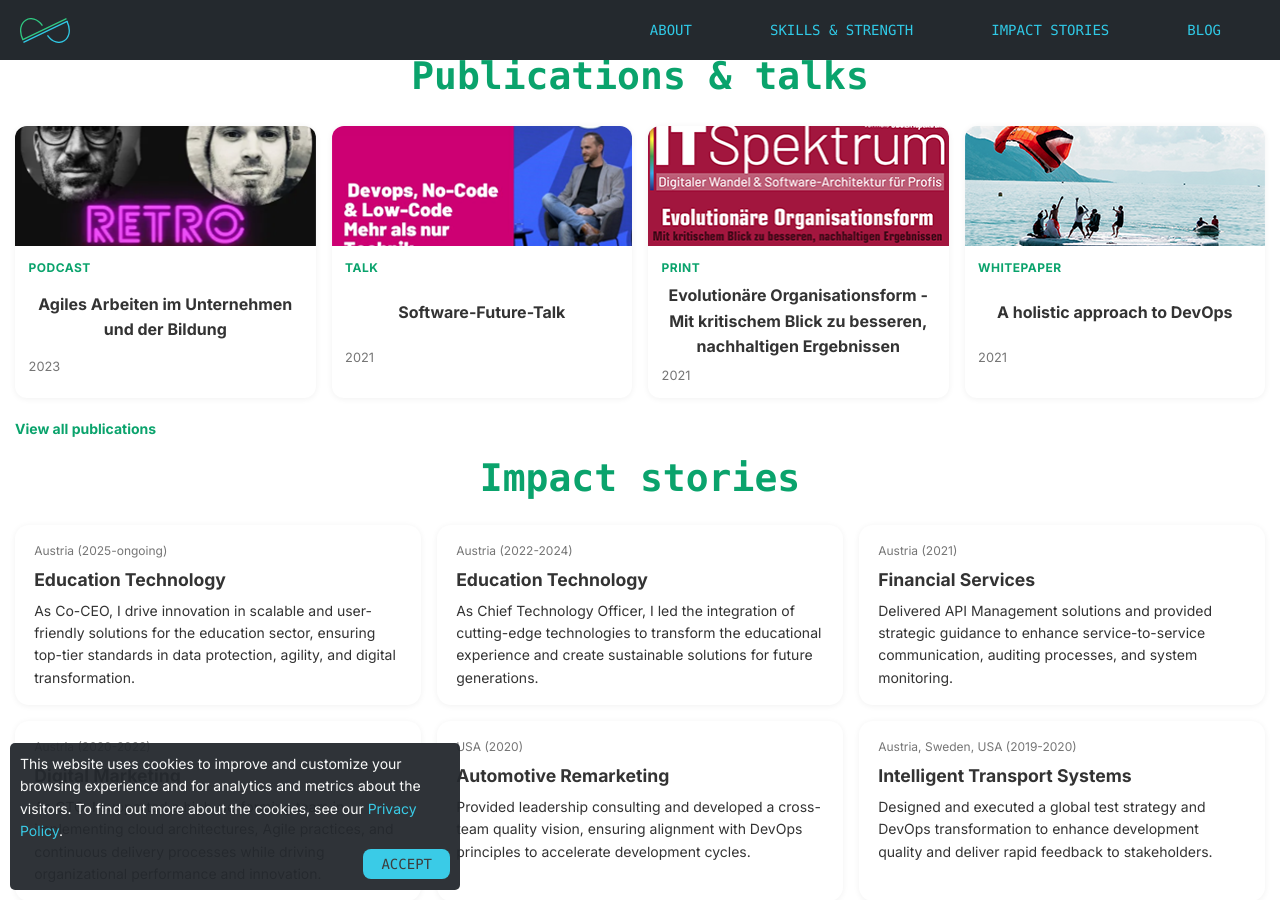
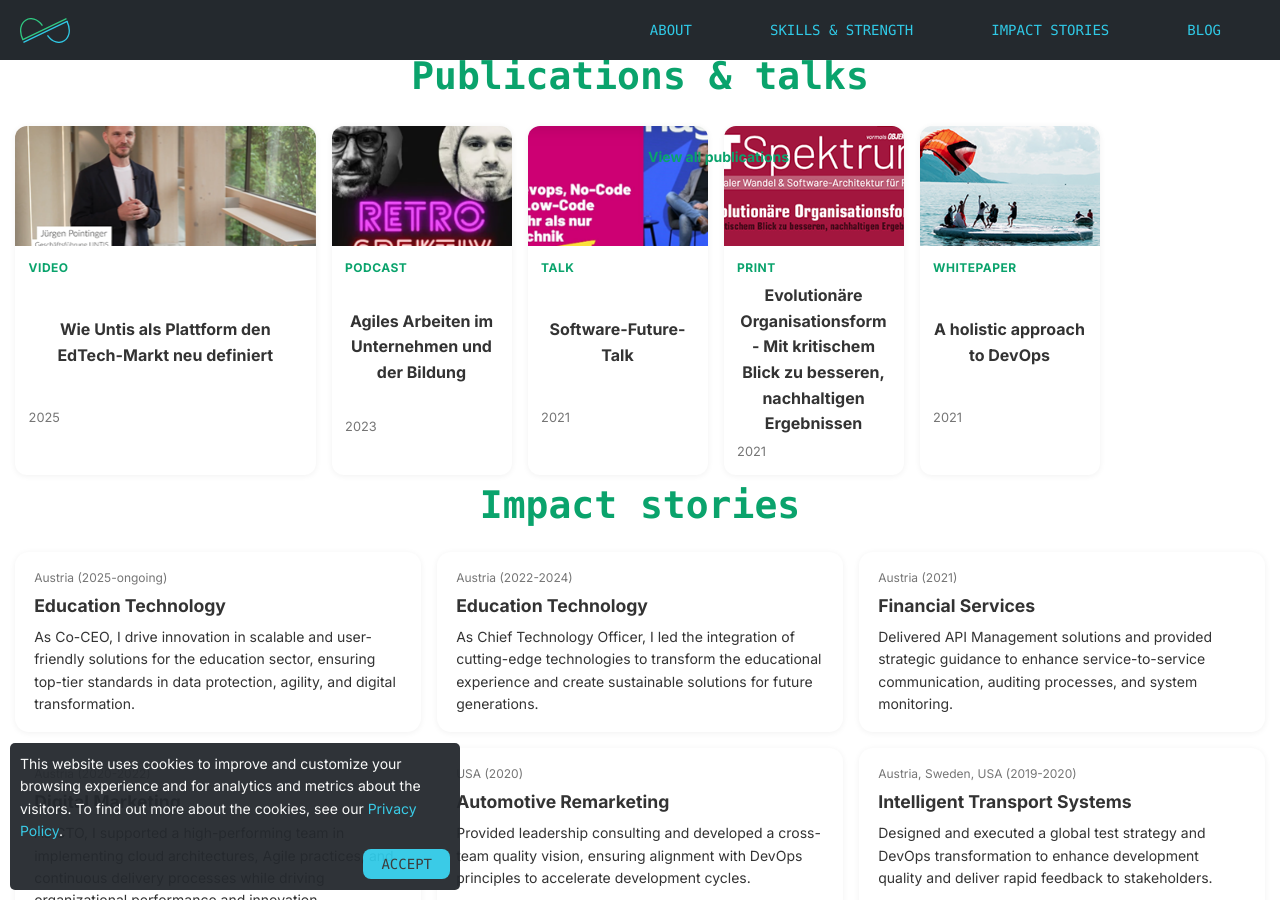
Before and after one commit to juergenpointinger/juergenpointinger.github.io, a Jekyll site: the page built from index.html, in a window 1280 px wide and 900 px high, scrolled down 1903 px. Built offline with Jekyll 4.4.1, drawn with Linux system fonts in a browser that asks for light colours; nearby versions of some CDN libraries; some web fonts are replaced.

Commit message:
Untis Plattform Video

```diff
--- a/index.html
+++ b/index.html
@@ -195,6 +195,16 @@ permalink: /index.html
         <h3>Publications & talks</h3>
 
         <div class="pubs-grid">
+          <a class="pub-card" href="https://youtu.be/Y3t95NWFwnI?si=jJrdsbOvzjskMpED" target="_blank" rel="noopener">
+            <img src="/assets/images/publications/untis-plattform.png" alt="Untis Plattform Video">
+            <div class="pub-meta">
+              <span class="pub-tag">Video</span>
+              <h4>Wie Untis als Plattform den EdTech-Markt neu definiert</h4>
+              <span class="pub-year">2025</span>
+            </div>
+          </a>
+
+          <div class="pubs-grid">
             <a class="pub-card"
               href="https://retrospektiv.letscast.fm/episode/agiles-arbeiten-im-unternehmen-und-der-bildung-23"
               target="_blank" rel="noopener">
```
Also changed, not shown: assets/images/publications/untis-plattform.png (added). Lines whose indentation alone changed are shown as unchanged.
